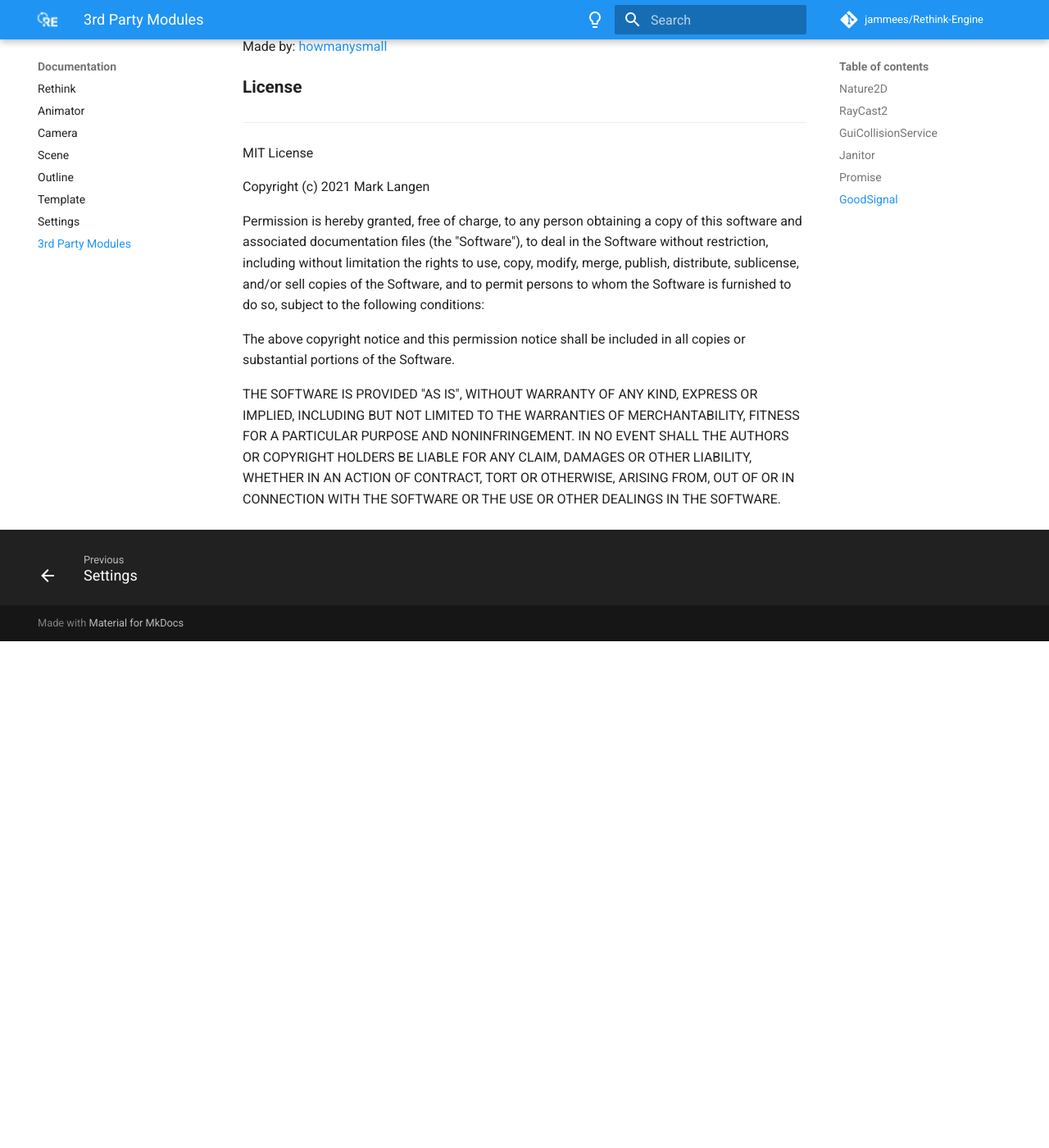
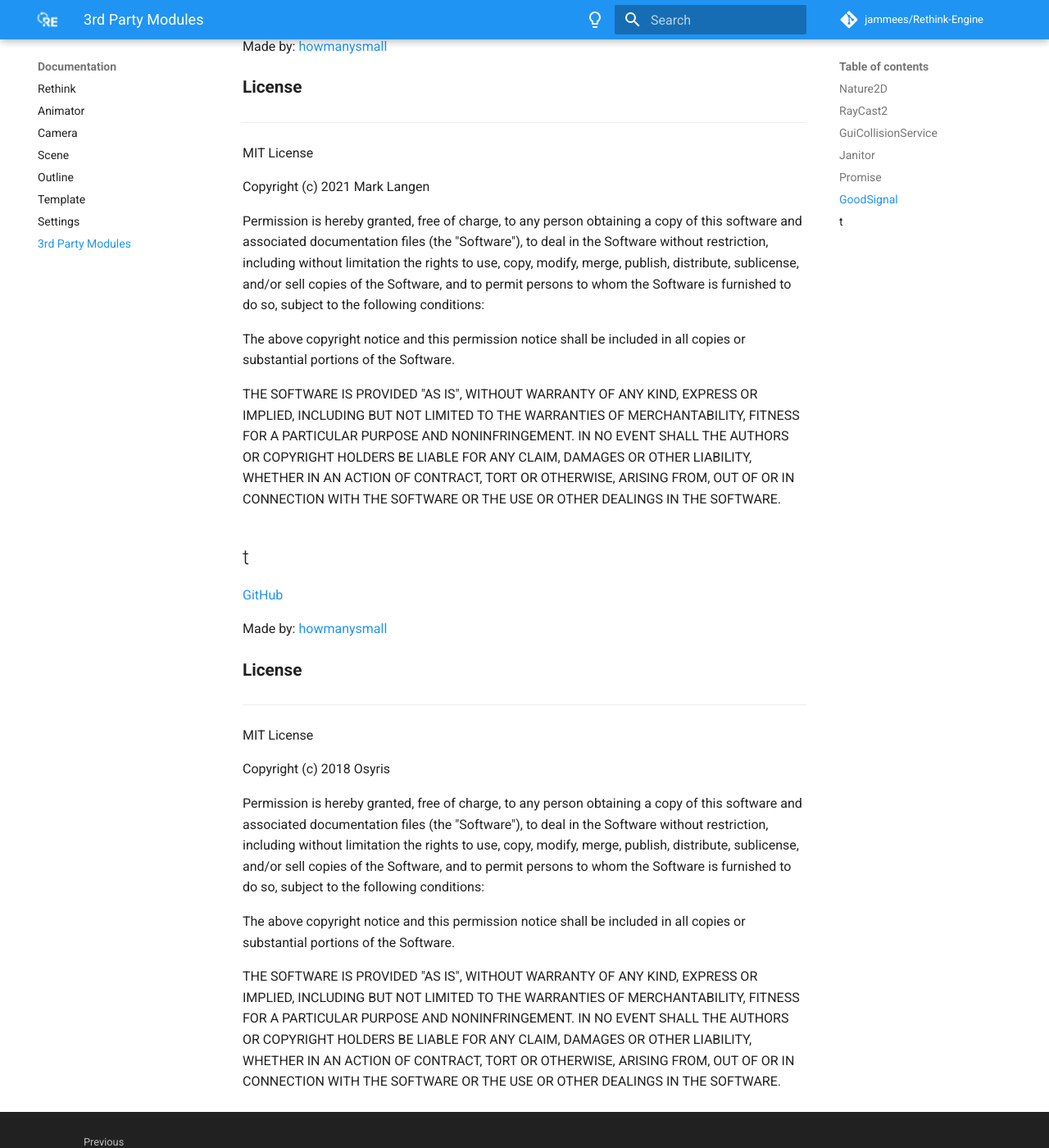
Before and after one commit to jammees/Rethink-Engine, an MkDocs documentation site: the page built from docs/documentation/3rdpartymodules.md, in a window 1280 px wide and 1400 px high, scrolled down 4395 px. Shown: the whole window at 82% size. Built offline with MkDocs 1.6.1 and Material for MkDocs 9.7.7, drawn with Linux system fonts in a browser that asks for light colours; comment, search, counter and statistics services are not loaded; before the commit the page ends 5177 px from its top, so only the background shows below that.

Commit message:
Add `t` in 3rd party modules

```diff
--- a/docs/documentation/3rdpartymodules.md
+++ b/docs/documentation/3rdpartymodules.md
@@ -214,3 +214,35 @@
 LIABILITY, WHETHER IN AN ACTION OF CONTRACT, TORT OR OTHERWISE, ARISING FROM,
 OUT OF OR IN CONNECTION WITH THE SOFTWARE OR THE USE OR OTHER DEALINGS IN THE
 SOFTWARE.
+
+## t
+
+[GitHub](https://github.com/osyrisrblx/t)
+
+Made by: [howmanysmall](https://github.com/osyrisrblx)
+
+__<p style="font-size:130%;">License</p>__
+
+<hr>
+
+MIT License
+
+Copyright (c) 2018 Osyris
+
+Permission is hereby granted, free of charge, to any person obtaining a copy
+of this software and associated documentation files (the "Software"), to deal
+in the Software without restriction, including without limitation the rights
+to use, copy, modify, merge, publish, distribute, sublicense, and/or sell
+copies of the Software, and to permit persons to whom the Software is
+furnished to do so, subject to the following conditions:
+
+The above copyright notice and this permission notice shall be included in all
+copies or substantial portions of the Software.
+
+THE SOFTWARE IS PROVIDED "AS IS", WITHOUT WARRANTY OF ANY KIND, EXPRESS OR
+IMPLIED, INCLUDING BUT NOT LIMITED TO THE WARRANTIES OF MERCHANTABILITY,
+FITNESS FOR A PARTICULAR PURPOSE AND NONINFRINGEMENT. IN NO EVENT SHALL THE
+AUTHORS OR COPYRIGHT HOLDERS BE LIABLE FOR ANY CLAIM, DAMAGES OR OTHER
+LIABILITY, WHETHER IN AN ACTION OF CONTRACT, TORT OR OTHERWISE, ARISING FROM,
+OUT OF OR IN CONNECTION WITH THE SOFTWARE OR THE USE OR OTHER DEALINGS IN THE
+SOFTWARE.
```
